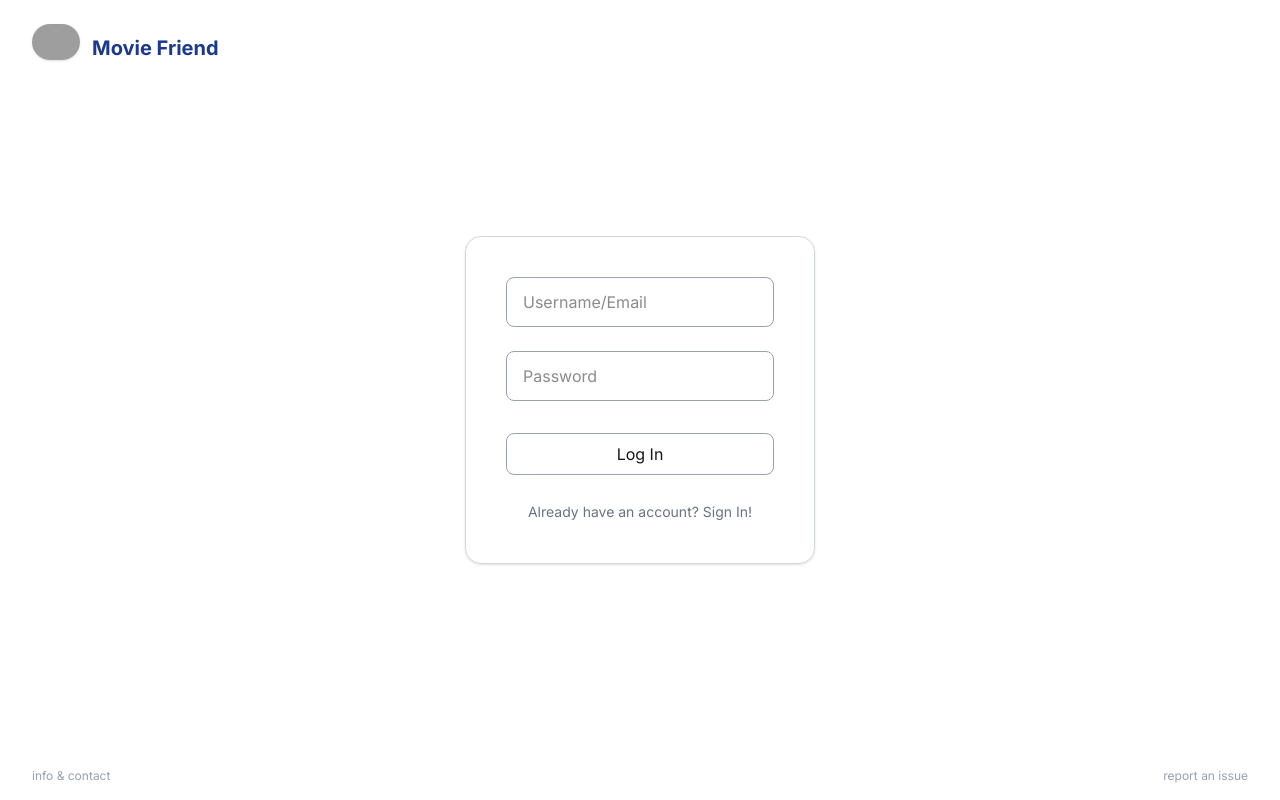
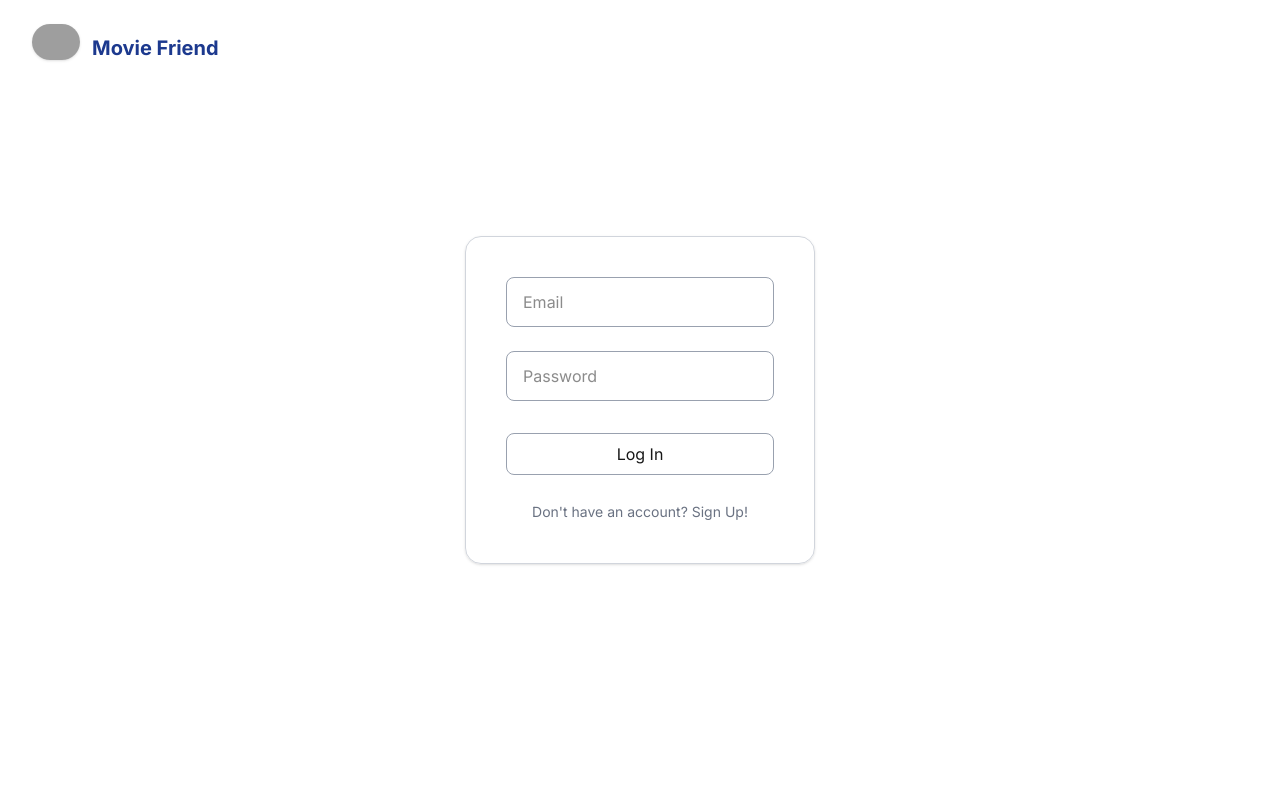
Before and after one commit to wiktorzakmateusz/movie-friend, a Next.js app: page /login in a window 1280 px wide. Built offline with nearby package versions, Linux system fonts and the light colour scheme; grey boxes are pictures that could not be loaded.

Commit message:
adding log in and register api

```diff
--- a/app/(auth)/login/page.tsx
+++ b/app/(auth)/login/page.tsx
@@ -1,19 +1,73 @@
+"use client";
+
 import Link from "next/link";
+import { useState } from "react";
+import { useRouter } from "next/navigation";
 
 export default function LoginPage() {
+  const router = useRouter();
+  const [formData, setFormData] = useState({ email: "", password: "" });
+  const [error, setError] = useState("");
+
+  const handleChange = (e) => {
+    setFormData({ ...formData, [e.target.name]: e.target.value });
+  };
+
+  const handleSubmit = async (e) => {
+    e.preventDefault();
+    setError("");
+
+    try {
+      // We will create this backend endpoint next!
+      const response = await fetch("http://127.0.0.1:8000/token", {
+        method: "POST",
+        // FastAPI OAuth2 expects form-data by default, but we can configure it for JSON
+        // For now, let's assume we will build a JSON login endpoint.
+        headers: { "Content-Type": "application/json" },
+        body: JSON.stringify({
+          email: formData.email,
+          password: formData.password,
+        }),
+      });
+
+      if (!response.ok) {
+        throw new Error("Invalid credentials");
+      }
+
+      const data = await response.json();
+
+      // Save the token (basic example - better to use cookies/NextAuth later)
+      localStorage.setItem("token", data.access_token);
+
+      alert("Login successful!");
+      router.push("/dashboard"); // Redirect to your movie page
+
+    } catch (err) {
+      setError(err.message);
+    }
+  };
+
   return (
     <div className="min-h-screen flex flex-col items-center justify-center bg-white p-4">
+      <div className="w-full max-w-md border border-gray-300 rounded-2xl p-10 shadow-sm">
 
-      <div className="w-full max-w-md border border-gray-300 rounded-2xl p-10 shadow-sm">
-        <form className="flex flex-col gap-6">
+        {error && <p className="text-red-500 text-sm mb-4 text-center">{error}</p>}
+
+        <form onSubmit={handleSubmit} className="flex flex-col gap-6">
           <input
+            name="email"
             type="text"
-            placeholder="Username/Email"
+            placeholder="Email"
+            value={formData.email}
+            onChange={handleChange}
             className="w-full border border-gray-400 rounded-lg px-4 py-3 focus:outline-none focus:border-blue-500"
           />
           <input
+            name="password"
             type="password"
             placeholder="Password"
+            value={formData.password}
+            onChange={handleChange}
             className="w-full border border-gray-400 rounded-lg px-4 py-3 focus:outline-none focus:border-blue-500"
           />
 
@@ -24,15 +78,9 @@ export default function LoginPage() {
 
         <div className="mt-6 text-center">
           <Link href="/register" className="text-sm text-gray-500 hover:text-blue-600">
-            Already have an account? Sign In!
+            Don't have an account? Sign Up!
           </Link>
         </div>
-      </div>
-
-      {/* Footer Links */}
-      <div className="absolute bottom-4 w-full flex justify-between px-8 text-xs text-gray-400">
-        <span>info & contact</span>
-        <span>report an issue</span>
       </div>
     </div>
   );
--- a/app/(auth)/register/page.tsx
+++ b/app/(auth)/register/page.tsx
@@ -1,18 +1,113 @@
+"use client";
+
 import Link from "next/link";
+import { useState, ChangeEvent, FormEvent } from "react";
+import { useRouter } from "next/navigation";
 
 export default function RegisterPage() {
+  const router = useRouter();
+  const [formData, setFormData] = useState({
+    nickname: "",
+    email: "",
+    password: "",
+    confirmPassword: "",
+  });
+  const [error, setError] = useState("");
+
+  const handleChange = (e: ChangeEvent<HTMLInputElement>) => {
+    setFormData({ ...formData, [e.target.name]: e.target.value });
+  };
+
+  const handleSubmit = async (e: FormEvent<HTMLFormElement>) => {
+    e.preventDefault();
+    setError("");
+
+    // 1. Basic Validation
+    if (formData.password !== formData.confirmPassword) {
+      setError("Passwords do not match");
+      return;
+    }
+
+    try {
+      // 2. Send data to FastAPI
+      const response = await fetch("http://127.0.0.1:8000/users/", {
+        method: "POST",
+        headers: { "Content-Type": "application/json" },
+        body: JSON.stringify({
+          nickname: formData.nickname,
+          email: formData.email,
+          password: formData.password,
+        }),
+      });
+
+      if (!response.ok) {
+        const errorData = await response.json();
+        throw new Error(errorData.detail || "Registration failed");
+      }
+
+      // 3. Success! Redirect to Login
+      alert("Account created! Please log in.");
+      router.push("/login");
+
+    } catch (err) {
+      if (err instanceof Error) {
+        setError(err.message);
+      } else {
+        setError('An unexpected error occurred');
+      }
+    }
+  };
+
   return (
     <div className="min-h-screen flex flex-col items-center justify-center bg-white p-4">
+      <div className="w-full max-w-md border border-gray-300 rounded-2xl p-10 shadow-sm">
 
-      <div className="w-full max-w-md border border-gray-300 rounded-2xl p-10 shadow-sm">
-        <form className="flex flex-col gap-4">
-          <input type="text" placeholder="Username" className="w-full border border-gray-400 rounded-lg px-4 py-3" />
-          <input type="email" placeholder="Email" className="w-full border border-gray-400 rounded-lg px-4 py-3" />
-          <input type="password" placeholder="Password" className="w-full border border-gray-400 rounded-lg px-4 py-3" />
-          <input type="password" placeholder="Password Again" className="w-full border border-gray-400 rounded-lg px-4 py-3" />
+        {/* Error Message Display */}
+        {error && <p className="text-red-500 text-sm mb-4 text-center">{error}</p>}
 
-          <button className="w-full bg-transparent border border-gray-400 py-2 rounded-lg hover:bg-gray-50 transition mt-2">
-            Sign In
+        <form onSubmit={handleSubmit} className="flex flex-col gap-4">
+          <input
+            name="nickname"
+            type="text"
+            placeholder="Username"
+            value={formData.nickname}
+            onChange={handleChange}
+            className="w-full border border-gray-400 rounded-lg px-4 py-3"
+            required
+          />
+          <input
+            name="email"
+            type="email"
+            placeholder="Email"
+            value={formData.email}
+            onChange={handleChange}
+            className="w-full border border-gray-400 rounded-lg px-4 py-3"
+            required
+          />
+          <input
+            name="password"
+            type="password"
+            placeholder="Password"
+            value={formData.password}
+            onChange={handleChange}
+            className="w-full border border-gray-400 rounded-lg px-4 py-3"
+            required
+          />
+          <input
+            name="confirmPassword"
+            type="password"
+            placeholder="Password Again"
+            value={formData.confirmPassword}
+            onChange={handleChange}
+            className="w-full border border-gray-400 rounded-lg px-4 py-3"
+            required
+          />
+
+          <button
+            type="submit"
+            className="w-full bg-transparent border border-gray-400 py-2 rounded-lg hover:bg-gray-50 transition mt-2"
+          >
+            Sign Up
           </button>
         </form>
 
@@ -22,11 +117,12 @@ export default function RegisterPage() {
             Log In with Google
           </button>
         </div>
-      </div>
 
-      <div className="absolute bottom-4 w-full flex justify-between px-8 text-xs text-gray-400">
-        <span>info & contact</span>
-        <span>report an issue</span>
+        <div className="mt-4 text-center">
+            <Link href="/login" className="text-sm text-gray-500 hover:text-blue-600">
+                Already have an account? Log In!
+            </Link>
+        </div>
       </div>
     </div>
   );
```
